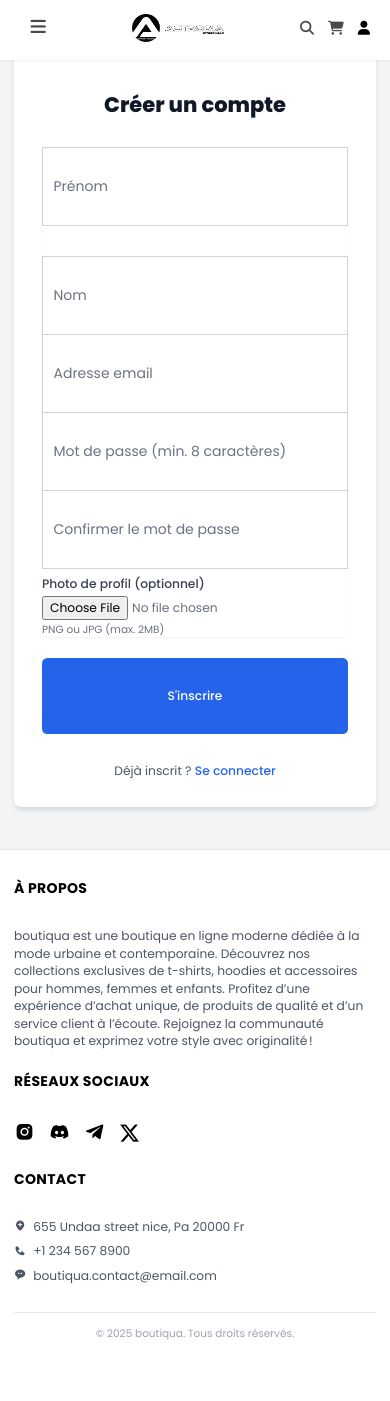
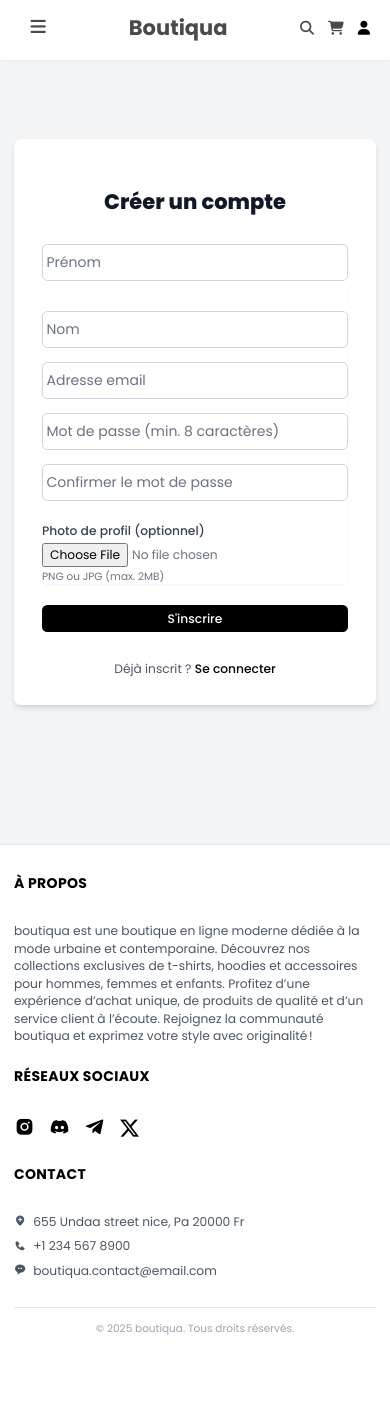
Before and after one commit to reda-alilouch/boutiqua, a PHP site: page /pages/register.php in a window 390 px wide. After the commit the page ends 1335 px from the top, so only its background shows below. Run offline with PHP 8.4, Linux system fonts and the light colour scheme.

Commit message:
Remove astrodia.sql file and update header, authentication modal, and various pages to enhance user experience and styling consistency. Adjust CSS for improved layout and responsiveness, including changes to button styles and input fields across forms.

```diff
--- a/includes/header.php
+++ b/includes/header.php
@@ -178,8 +178,7 @@
 
                 <!-- Logo -->
                 <a href="/boutiqua/index.php" class="flex-shrink-0">
-                    <img src="/boutiqua/src/images/logoo.png"
-                         class="w-auto h-8 md:h-10" alt="boutiqua Logo" />
+                    <h1 class="font-bold text-2xl">Boutiqua</h1>
                 </a>
                 <!-- Desktop Menu -->
                 <nav class="hidden space-x-8 lg:flex">
--- a/includes/modals/auth-modal.php
+++ b/includes/modals/auth-modal.php
@@ -3,14 +3,14 @@
 ?>
 
 <div id="AuthModal" style="display:none; position:fixed; inset:0; z-index:1000; align-items:center; justify-content:center; background:rgba(0,0,0,0.3); backdrop-filter: blur(2px);">
-  <div id="authModalBox" class="bg-white p-8 rounded-lg min-w-[300px] min-h-[100px] relative shadow-2xl transition-all duration-300 ease-in-out opacity-0 scale-95">
+  <div id="authModalBox" class="bg-white p-10 rounded-lg min-w-[400px] max-w-[450px] min-h-[100px] relative shadow-2xl transition-all duration-300 ease-in-out opacity-0 scale-95">
     <button id="closeAuthModalBtn" class="absolute top-4 right-4 text-2xl text-gray-400 hover:text-red-500 transition-colors">&times;</button>
     <!-- Onglets -->
-    <div class="flex mb-6 border-b">
-      <button id="tabLogin" class="flex-1 py-2 font-semibold border-b-2 border-blue-600 text-blue-700 transition" type="button">
+    <div class="flex mb-6 border-b gap-4">
+      <button id="tabLogin" class="w-max m-auto py-2 font-semibold border-b-2 border-black text-black transition" type="button">
         <i class="fa-solid fa-right-to-bracket"></i> Connexion
       </button>
-      <button id="tabRegister" class="flex-1 py-2 font-semibold border-b-2 border-transparent text-gray-500 hover:text-blue-700 transition" type="button">
+      <button id="tabRegister" class="w-max m-auto py-2 font-semibold border-b-2 border-transparent text-gray-500 hover:text-black transition" type="button">
         <i class="fa-solid fa-user-plus"></i> Inscription
       </button>
     </div>
@@ -20,15 +20,15 @@
         <label for="loginEmail" class="block mb-1 text-sm font-medium text-gray-700">
           <i class="fa-solid fa-envelope"></i> Email
         </label>
-        <input id="loginEmail" name="email" type="email" required class="px-1 py-1 w-full rounded-md border border-gray-300 focus:ring-2 focus:ring-blue-500 focus:border-transparent">
+        <input id="loginEmail" name="email" type="email" required class="px-1 py-1 w-full rounded-md border border-gray-300 focus:ring-2 focus:ring-black focus:border-transparent">
       </div>
       <div>
         <label for="loginPassword" class="block mb-1 text-sm font-medium text-gray-700">
           <i class="fa-solid fa-lock"></i> Mot de passe
         </label>
-        <input id="loginPassword" name="password" type="password" required class="px-1 py-1 w-full rounded-md border border-gray-300 focus:ring-2 focus:ring-blue-500 focus:border-transparent">
+        <input id="loginPassword" name="password" type="password" required class="px-1 py-1 w-full rounded-md border border-gray-300 focus:ring-2 focus:ring-black focus:border-transparent">
       </div>
-      <button type="submit" name="connexion" class="px-2 py-1 text-white bg-blue-600 rounded-md hover:bg-blue-700 transition-colors flex items-center gap-2 w-full justify-center">
+      <button type="submit" name="connexion" class="px-2 py-1 text-white bg-black rounded-md hover:bg-gray-900 transition-colors flex items-center gap-2 w-full justify-center">
         <i class="fa-solid fa-right-to-bracket"></i>
         Se connecter
       </button>
@@ -40,34 +40,34 @@
           <label for="registerPrenom" class="block mb-1 text-sm font-medium text-gray-700">
             <i class="fa-solid fa-user"></i> Prénom
           </label>
-          <input id="registerPrenom" name="prenom" type="text" required class="px-1 py-1 w-full rounded-md border border-gray-300 focus:ring-2 focus:ring-blue-500 focus:border-transparent">
+          <input id="registerPrenom" name="prenom" type="text" required class="px-1 py-1 w-full rounded-md border border-gray-300 focus:ring-2 focus:ring-black focus:border-transparent">
         </div>
         <div>
           <label for="registerNom" class="block mb-1 text-sm font-medium text-gray-700">
             <i class="fa-solid fa-user"></i> Nom
           </label>
-          <input id="registerNom" name="nom" type="text" required class="px-1 py-1 w-full rounded-md border border-gray-300 focus:ring-2 focus:ring-blue-500 focus:border-transparent">
+          <input id="registerNom" name="nom" type="text" required class="px-1 py-1 w-full rounded-md border border-gray-300 focus:ring-2 focus:ring-black focus:border-transparent">
         </div>
       </div>
       <div>
         <label for="registerEmail" class="block mb-1 text-sm font-medium text-gray-700">
           <i class="fa-solid fa-envelope"></i> Email
         </label>
-        <input id="registerEmail" name="email" type="email" required class="px-1 py-1 w-full rounded-md border border-gray-300 focus:ring-2 focus:ring-blue-500 focus:border-transparent">
+        <input id="registerEmail" name="email" type="email" required class="px-1 py-1 w-full rounded-md border border-gray-300 focus:ring-2 focus:ring-black focus:border-transparent">
       </div>
       <div>
         <label for="registerPassword" class="block mb-1 text-sm font-medium text-gray-700">
           <i class="fa-solid fa-lock"></i> Mot de passe
         </label>
-        <input id="registerPassword" name="password" type="password" required class="px-1 py-1 w-full rounded-md border border-gray-300 focus:ring-2 focus:ring-blue-500 focus:border-transparent">
+        <input id="registerPassword" name="password" type="password" required class="px-1 py-1 w-full rounded-md border border-gray-300 focus:ring-2 focus:ring-black focus:border-transparent">
       </div>
       <div>
         <label for="registerConfirmPassword" class="block mb-1 text-sm font-medium text-gray-700">
           <i class="fa-solid fa-lock"></i> Confirmer le mot de passe
         </label>
-        <input id="registerConfirmPassword" name="confirm_password" type="password" required class="px-1 py-1 w-full rounded-md border border-gray-300 focus:ring-2 focus:ring-blue-500 focus:border-transparent">
+        <input id="registerConfirmPassword" name="confirm_password" type="password" required class="px-1 py-1 w-full rounded-md border border-gray-300 focus:ring-2 focus:ring-black focus:border-transparent">
       </div>
-      <button type="submit" class="px-2 py-1 text-white bg-blue-600 rounded-md hover:bg-blue-700 transition-colors flex items-center gap-2 w-full justify-center">
+      <button type="submit" class="px-2 py-1 text-white bg-black rounded-md hover:bg-gray-900 transition-colors flex items-center gap-2 w-full justify-center">
         <i class="fa-solid fa-user-plus"></i>
         S'inscrire
       </button>
@@ -110,17 +110,17 @@
 
   // Gestion des onglets
   tabLogin.addEventListener('click', function() {
-    tabLogin.classList.add('border-blue-600', 'text-blue-700');
+    tabLogin.classList.add('border-black', 'text-black');
     tabLogin.classList.remove('border-transparent', 'text-gray-500');
-    tabRegister.classList.remove('border-blue-600', 'text-blue-700');
+    tabRegister.classList.remove('border-black', 'text-black');
     tabRegister.classList.add('border-transparent', 'text-gray-500');
     loginForm.classList.remove('hidden');
     registerForm.classList.add('hidden');
   });
   tabRegister.addEventListener('click', function() {
-    tabRegister.classList.add('border-blue-600', 'text-blue-700');
+    tabRegister.classList.add('border-black', 'text-black');
     tabRegister.classList.remove('border-transparent', 'text-gray-500');
-    tabLogin.classList.remove('border-blue-600', 'text-blue-700');
+    tabLogin.classList.remove('border-black', 'text-black');
     tabLogin.classList.add('border-transparent', 'text-gray-500');
     loginForm.classList.add('hidden');
     registerForm.classList.remove('hidden');
--- a/pages/orders.php
+++ b/pages/orders.php
@@ -64,7 +64,7 @@
   <?php if (empty($orders)): ?>
     <div class="text-center py-8">
       <p class="text-gray-600 mb-4">Vous n'avez pas encore passé de commande.</p>
-      <a href="products.php" class="bg-blue-500 hover:bg-blue-600 text-white px-6 py-2 rounded-lg transition duration-200">
+      <a href="products.php" class="border text-black px-2 py-1 rounded-lg hover:text-white hover:bg-black transition duration-200">
         Découvrir nos produits
       </a>
     </div>
--- a/pages/register.php
+++ b/pages/register.php
@@ -68,37 +68,37 @@
                 </div>
             <?php else: ?>
                 <form class="mt-8 space-y-6" action="register.php" method="POST" enctype="multipart/form-data">
-                    <div class="rounded-md shadow-sm -space-y-px">
-                        <div class="grid grid-cols-2 gap-4">
+                    <div class="rounded-md shadow-sm space-y-4">
+                        <div class="grid grid-cols-2 gap-4 ">
                             <div>
                                 <label for="prenom" class="sr-only">Prénom</label>
                                 <input id="prenom" name="prenom" type="text" required
-                                       class="appearance-none rounded-none relative block w-full px-3 py-2 border border-gray-300 placeholder-gray-500 text-gray-900 rounded-tl-md focus:outline-none focus:ring-blue-500 focus:border-blue-500 focus:z-10 sm:text-sm"
+                                       class="appearance-none rounded-md relative block w-full px-1 py-1 border border-gray-300 placeholder-gray-500 text-gray-900 rounded-tl-md focus:outline-none focus:ring-black focus:border-black focus:z-10 sm:text-sm"
                                        placeholder="Prénom" value="<?php echo isset($_POST['prenom']) ? htmlspecialchars($_POST['prenom']) : ''; ?>">
                             </div>
                             <div>
                                 <label for="nom" class="sr-only">Nom</label>
                                 <input id="nom" name="nom" type="text" required
-                                       class="appearance-none rounded-none relative block w-full px-3 py-2 border border-gray-300 placeholder-gray-500 text-gray-900 rounded-tr-md focus:outline-none focus:ring-blue-500 focus:border-blue-500 focus:z-10 sm:text-sm"
+                                       class="appearance-none rounded-md relative block w-full px-1 py-1 border border-gray-300 placeholder-gray-500 text-gray-900 rounded-tr-md focus:outline-none focus:ring-black focus:border-black focus:z-10 sm:text-sm"
                                        placeholder="Nom" value="<?php echo isset($_POST['nom']) ? htmlspecialchars($_POST['nom']) : ''; ?>">
                             </div>
                         </div>
                         <div>
                             <label for="email" class="sr-only">Adresse email</label>
                             <input id="email" name="email" type="email" required
-                                   class="appearance-none rounded-none relative block w-full px-3 py-2 border border-gray-300 placeholder-gray-500 text-gray-900 focus:outline-none focus:ring-blue-500 focus:border-blue-500 focus:z-10 sm:text-sm"
+                                   class="appearance-none rounded-md relative block w-full px-1 py-1 border border-gray-300 placeholder-gray-500 text-gray-900 focus:outline-none focus:ring-black focus:border-black focus:z-10 sm:text-sm"
                                    placeholder="Adresse email" value="<?php echo isset($_POST['email']) ? htmlspecialchars($_POST['email']) : ''; ?>">
                         </div>
                         <div>
                             <label for="password" class="sr-only">Mot de passe</label>
                             <input id="password" name="password" type="password" required
-                                   class="appearance-none rounded-none relative block w-full px-3 py-2 border border-gray-300 placeholder-gray-500 text-gray-900 focus:outline-none focus:ring-blue-500 focus:border-blue-500 focus:z-10 sm:text-sm"
+                                   class="appearance-none rounded-md relative block w-full px-1 py-1 border border-gray-300 placeholder-gray-500 text-gray-900 focus:outline-none focus:ring-black focus:border-black focus:z-10 sm:text-sm"
                                    placeholder="Mot de passe (min. 8 caractères)">
                         </div>
                         <div>
                             <label for="confirm_password" class="sr-only">Confirmer le mot de passe</label>
                             <input id="confirm_password" name="confirm_password" type="password" required
-                                   class="appearance-none rounded-none relative block w-full px-3 py-2 border border-gray-300 placeholder-gray-500 text-gray-900 focus:outline-none focus:ring-blue-500 focus:border-blue-500 focus:z-10 sm:text-sm"
+                                   class="appearance-none rounded-md relative block w-full px-1 py-1 border border-gray-300 placeholder-gray-500 text-gray-900 focus:outline-none focus:ring-black focus:border-black focus:z-10 sm:text-sm"
                                    placeholder="Confirmer le mot de passe">
                         </div>
                         <div class="pt-2">
@@ -108,14 +108,14 @@
                                           file:mr-4 file:py-2 file:px-4
                                           file:rounded-md file:border-0
                                           file:text-sm file:font-semibold
-                                          file:bg-blue-50 file:text-blue-700
-                                          hover:file:bg-blue-100">
+                                          file:bg-gray-100 file:text-black
+                                          hover:file:bg-gray-200">
                             <p class="mt-1 text-xs text-gray-500">PNG ou JPG (max. 2MB)</p>
                         </div>
                     </div>
 
                     <div>
-                        <button type="submit" class="group relative w-full flex justify-center py-2 px-4 border border-transparent text-sm font-medium rounded-md text-white bg-blue-600 hover:bg-blue-700 focus:outline-none focus:ring-2 focus:ring-offset-2 focus:ring-blue-500">
+                        <button type="submit" class="group relative w-full flex justify-center px-1 py-1 border border-transparent text-sm font-medium rounded-md text-white bg-black hover:bg-gray-900 focus:outline-none focus:ring-2 focus:ring-offset-2 focus:ring-black">
                             S'inscrire
                         </button>
                     </div>
@@ -124,7 +124,7 @@
                 <div class="text-sm text-center">
                     <p class="text-gray-600">
                         Déjà inscrit ?
-                        <a href="/boutiqua/pages/login.php" class="font-medium text-blue-600 hover:text-blue-500">
+                        <a href="/boutiqua/pages/login.php" class="font-medium text-black hover:text-gray-900">
                             Se connecter
                         </a>
                     </p>
--- a/src/css/style.css
+++ b/src/css/style.css
@@ -34,7 +34,9 @@
   color: var(--text-color);
   overflow-x: hidden;
 }
-
+img{
+  object-fit: cover;
+}
 /* En-tête */
 header {
   background-color: var(--white);
```
Also changed, not shown: pages/login.php (+8 -8 lines), boutiqua.sql (renamed from astrodia.sql).
